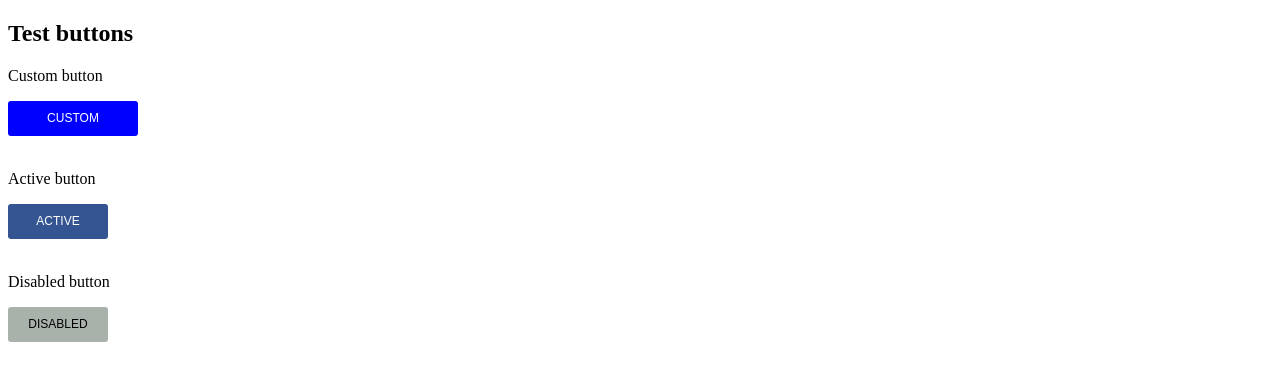
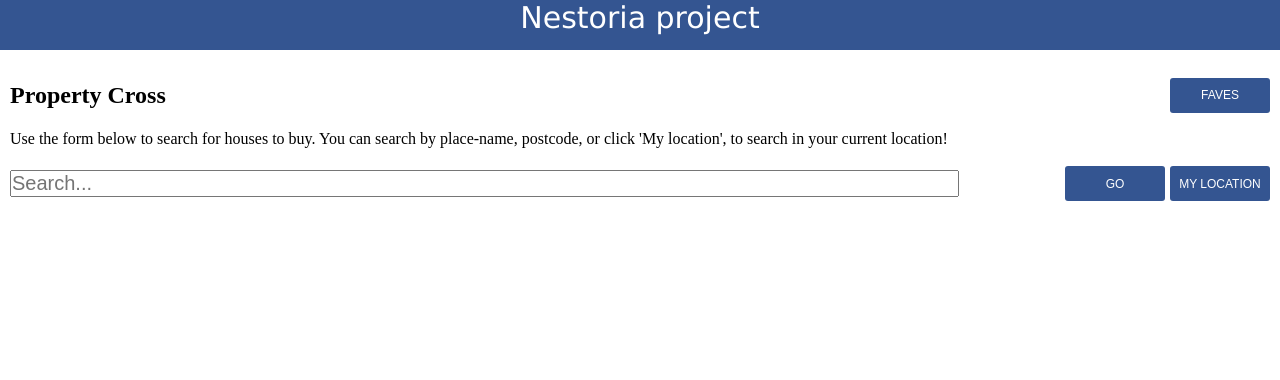
Before and after one commit to yuliiapavlyk/nestoriaProject, an Angular app in the folder nestoria-project/: page /home in a window 1280 px wide. Before the commit this address led to /. Shown: the top 380 px of the page. Built offline with nearby package versions, Linux system fonts and the light colour scheme.

Commit message:
added changes to property-search-page

```diff
--- a/nestoria-project/src/app/app-routing.module.ts
+++ b/nestoria-project/src/app/app-routing.module.ts
@@ -1,8 +1,14 @@
 import { NgModule } from '@angular/core';
 import { Routes, RouterModule } from '@angular/router';
+import { PropertySearchComponent } from './modules/property-search-page/property-search.component';
+import { PropertyListingComponent } from './modules/property-listing-page/property-listing.component';
 
 
-const routes: Routes = [];
+const routes: Routes = [
+  { path: 'home', component: PropertySearchComponent },
+  { path: 'property', component: PropertyListingComponent },
+  { path: '**', component: PropertySearchComponent }
+];
 
 @NgModule({
   imports: [RouterModule.forRoot(routes)],
--- a/nestoria-project/src/app/app.component.css
+++ b/nestoria-project/src/app/app.component.css
@@ -0,0 +1,14 @@
+.layout{
+  background: #345591;
+  color:white;
+  text-align: center;
+  height: 50px;
+  font-size: 30px;
+  text-align: center;
+  font-weight: 100;
+  font-family: 'Lucida Sans', 'Lucida Sans Regular', 'Lucida Grande', 'Lucida Sans Unicode';
+}
+
+.content{
+ margin: 10px;
+}
--- a/nestoria-project/src/app/app.component.html
+++ b/nestoria-project/src/app/app.component.html
@@ -1,3 +1,9 @@
+<div class="layout"> Nestoria project </div>
+<div class="content">
+    <router-outlet></router-outlet>
+</div>
+
+<!--
 <h2>
   Test buttons
 </h2>
@@ -11,8 +17,9 @@
   <br/>
   <br/>
   <p>Active button</p>
-  <app-button [id]="'button-enabled'"
-              label="Active"></app-button>
+
+
+
   <br/>
   <br/>
   <p>Disabled button</p>
@@ -21,3 +28,4 @@
               [disabled]="true" ></app-button>
   <br/>
 </div>
+-->
--- /dev/null
+++ b/nestoria-project/src/app/modules/property-search-page/property-search.component.css
@@ -0,0 +1,41 @@
+.nav{
+  display: flex;
+  justify-content: space-between;
+  align-items: center;
+  height: 70px;
+}
+
+.search-block{
+  display: flex;
+  justify-content: space-between;
+  align-items: center;
+}
+
+.search-item{
+  width: 70%;
+  flex-grow:5;
+}
+
+.search-input{
+  font-size: 20px;
+  width: 90%;
+}
+
+.button-wrapper{
+  flex-grow:1;
+  margin-left: 5px;
+}
+
+.buttons{
+  display:flex;
+}
+
+.error-block{
+  color:gray;
+}
+
+.result-block{
+  border: 1px solid gray;
+  width: 70%;
+  height: 100%;
+}
--- /dev/null
+++ b/nestoria-project/src/app/modules/property-search-page/property-search.component.html
@@ -0,0 +1,39 @@
+<div class="nav">
+  <div>
+    <h2>Property Cross</h2>
+  </div>
+  <div>
+    <app-button [id]="'button-favor'" label="Faves" click="navigateToFavor()"></app-button>
+  </div>
+</div>
+
+<div>
+  Use the form below to search for houses to buy. You can search by place-name, postcode, or click 'My location', to
+  search in your current location!
+</div>
+<br>
+<div class="search-block">
+  <div class="search-item"><input type="text" class="search-input" placeholder="Search..."></div>
+  <div class="buttons">
+    <div class="button-wrapper">
+      <app-button [id]="'button-search'" label="Go" onclick="doSearch()"></app-button>
+    </div>
+    <div class="button-wrapper">
+      <app-button [id]="'button-location'" label="My location" onclick="defineLocation()"></app-button>
+    </div>
+  </div>
+</div>
+<br>
+<div  *ngIf="isErrorState" class="error-block">
+  {{errorMessage}}
+</div>
+<div *ngIf="isRecentSearches" class="recent-searches">
+  <p> Recent searches: </p>
+  <div class="result-block">
+  </div>
+</div>
+<div *ngIf="isListLocation" class="location-list">
+    <p> Please select a location below: </p>
+    <div class="result-block">
+    </div>
+  </div>
--- /dev/null
+++ b/nestoria-project/src/app/modules/property-search-page/property-search.component.ts
@@ -0,0 +1,25 @@
+import { Component, OnInit } from '@angular/core';
+
+
+@Component({
+  selector: 'app-property-search',
+  templateUrl: './property-search.component.html',
+  styleUrls: ['./property-search.component.css']
+})
+export class PropertySearchComponent implements OnInit {
+
+  public isErrorState: boolean = false;
+  public isRecentSearches: boolean = false;
+  public errorMessage: string = '';
+  public isListLocation: boolean = false;
+  constructor() { }
+
+  ngOnInit(): void {
+  }
+
+  public navigateToFavor(): void {
+    alert("Navigate to favorite items!")
+  }
+
+
+}
--- a/nestoria-project/src/styles.css
+++ b/nestoria-project/src/styles.css
@@ -1 +1,5 @@
 /* You can add global styles to this file, and also import other style files */
+*{
+  margin: 0;
+  padding: 0;
+}
```
Also changed, not shown: nestoria-project/src/app/app.module.ts (+10 -4 lines), nestoria-project/src/app/modules/property-search-page/property-search-page.module.ts (deleted, +0 -12 lines), nestoria-project/src/app/modules/property-search-page/property-search.module.ts (added, +13 -0 lines), nestoria-project/src/app/shared/components/module.ts (added, +18 -0 lines), 1 other file (tests, documents, lock files or other folders).
